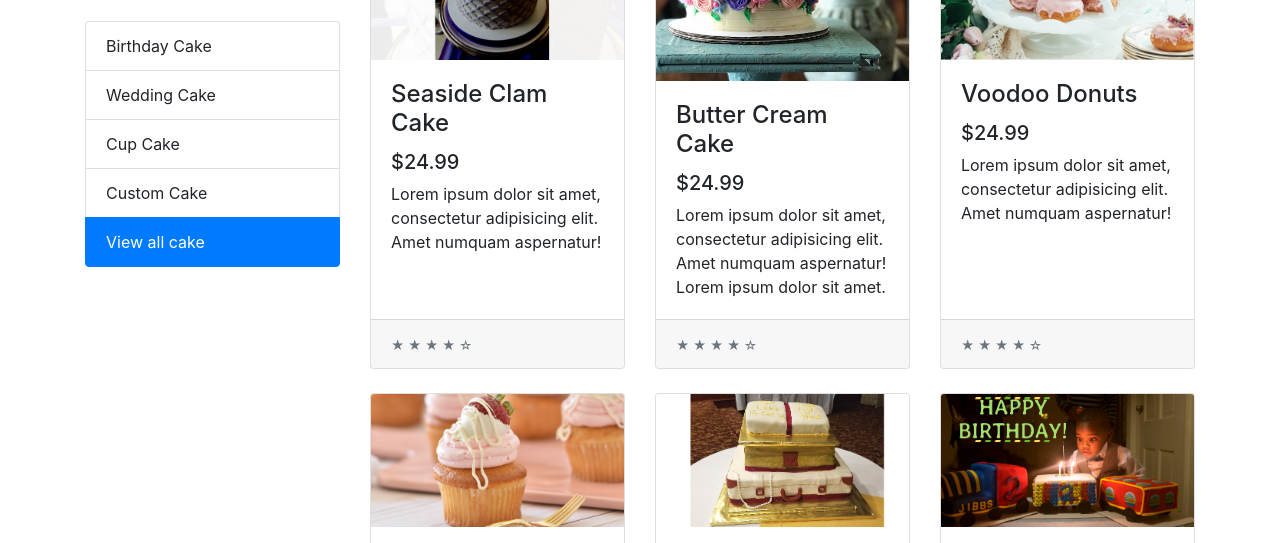
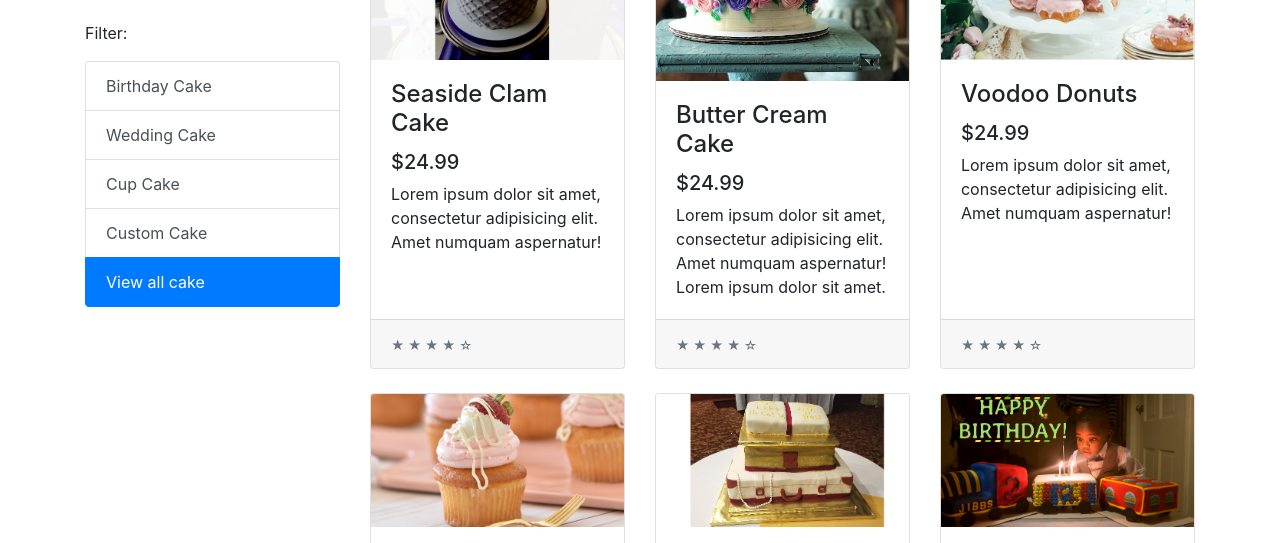
Before and after one commit to hadekoya/newera_crm, a website: page catalog.html in a window 1280 px wide. Shown: the part 191-734 px from the top of the page. Drawn offline with nearby package versions, Linux system fonts and the light colour scheme.

Commit message:
added more text around filter

```diff
--- a/catalog.html
+++ b/catalog.html
@@ -63,19 +63,43 @@
       <div class="row">
         <div class="col-md-3">
           <h1 class="my-4">Cake Catalog</h1>
+          <p>Filter:</p>
+
           <div class="list-group">
-            <li href="#" value="birthday cake" class="list-group-item">
+            <li
+              href="#"
+              value="birthday cake"
+              class="list-group-item list-group-item-action"
+            >
               Birthday Cake
             </li>
-            <li href="#" value="wedding cake" class="list-group-item">
+            <li
+              href="#"
+              value="wedding cake"
+              class="list-group-item list-group-item-action"
+            >
               Wedding Cake
             </li>
-            <li href="#" value="cup cake" class="list-group-item">Cup Cake</li>
-            <li href="#" value="custom cake" class="list-group-item">
+            <li
+              href="#"
+              value="cup cake"
+              class="list-group-item list-group-item-action"
+            >
+              Cup Cake
+            </li>
+            <li
+              href="#"
+              value="custom cake"
+              class="list-group-item list-group-item-action"
+            >
               Custom Cake
             </li>
 
-            <li href="#" value="view all" class="list-group-item active">
+            <li
+              href="#"
+              value="view all"
+              class="list-group-item active list-group-item-action"
+            >
               View all cake
             </li>
           </div>
```
